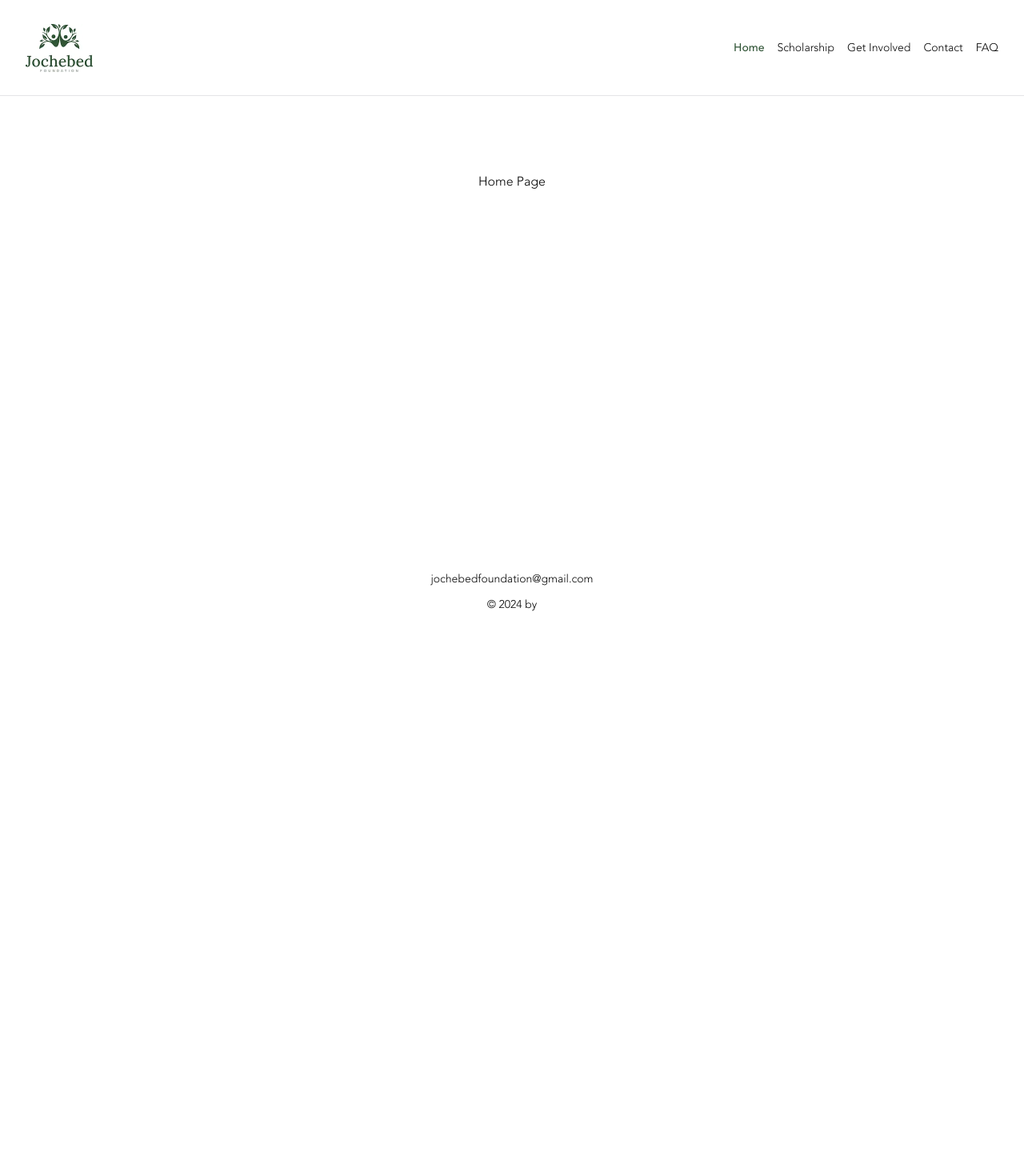
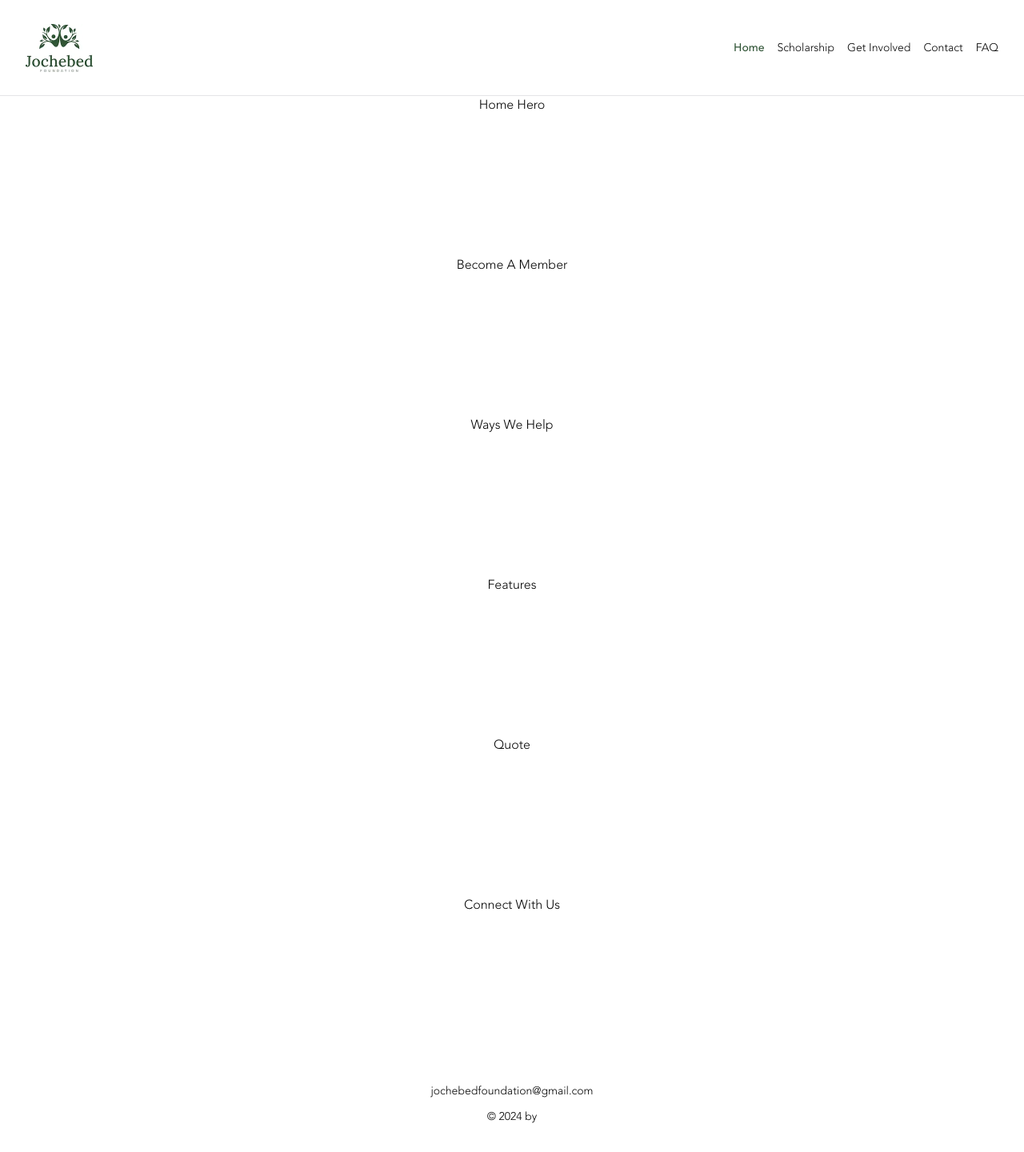
Before and after one commit to tunjioye/jochebed-foundation, a Next.js app: page / in a window 1280 px wide. Shown: the whole page at 80% size. Before the commit the page ends 800 px from the top, so only its background shows below. Built offline with nearby package versions, Linux system fonts and the light colour scheme.

Commit message:
ADD : home page components

```diff
--- /dev/null
+++ b/src/app/page-components/become-a-member.tsx
@@ -0,0 +1,9 @@
+"use client"
+
+export default function BecomeAMember() {
+  return (
+    <section className="min-h-[200px]">
+      Become A Member
+    </section>
+  )
+}
--- /dev/null
+++ b/src/app/page-components/connect-with-us.tsx
@@ -0,0 +1,9 @@
+"use client"
+
+export default function ConnectWithUs() {
+  return (
+    <section className="min-h-[200px]">
+      Connect With Us
+    </section>
+  )
+}
--- /dev/null
+++ b/src/app/page-components/features.tsx
@@ -0,0 +1,9 @@
+"use client"
+
+export default function Features() {
+  return (
+    <section className="min-h-[200px]">
+      Features
+    </section>
+  )
+}
--- /dev/null
+++ b/src/app/page-components/home-hero.tsx
@@ -0,0 +1,9 @@
+"use client"
+
+export default function HomeHero() {
+  return (
+    <section className="min-h-[200px]">
+      Home Hero
+    </section>
+  )
+}
--- /dev/null
+++ b/src/app/page-components/scripture-quote.tsx
@@ -0,0 +1,9 @@
+"use client"
+
+export default function ScriptureQuote() {
+  return (
+    <section className="min-h-[200px]">
+      Quote
+    </section>
+  )
+}
--- /dev/null
+++ b/src/app/page-components/ways-we-help.tsx
@@ -0,0 +1,9 @@
+"use client"
+
+export default function WaysWeHelp() {
+  return (
+    <section className="min-h-[200px]">
+      Ways We Help
+    </section>
+  )
+}
--- a/src/app/page.tsx
+++ b/src/app/page.tsx
@@ -1,12 +1,23 @@
 "use client"
 
 import { PublicLayout } from "@/components/public/public-layout"
+import HomeHero from "./page-components/home-hero"
+import BecomeAMember from "./page-components/become-a-member"
+import WaysWeHelp from "./page-components/ways-we-help"
+import Features from "./page-components/features"
+import ScriptureQuote from "./page-components/scripture-quote"
+import ConnectWithUs from "./page-components/connect-with-us"
 
 export default function HomePage() {
   return (
     <PublicLayout>
-      <main className="flex flex-col items-center justify-between p-24">
-        Home Page
+      <main className="flex flex-col items-center">
+        <HomeHero />
+        <BecomeAMember />
+        <WaysWeHelp />
+        <Features />
+        <ScriptureQuote />
+        <ConnectWithUs />
       </main>
     </PublicLayout>
   )
```
